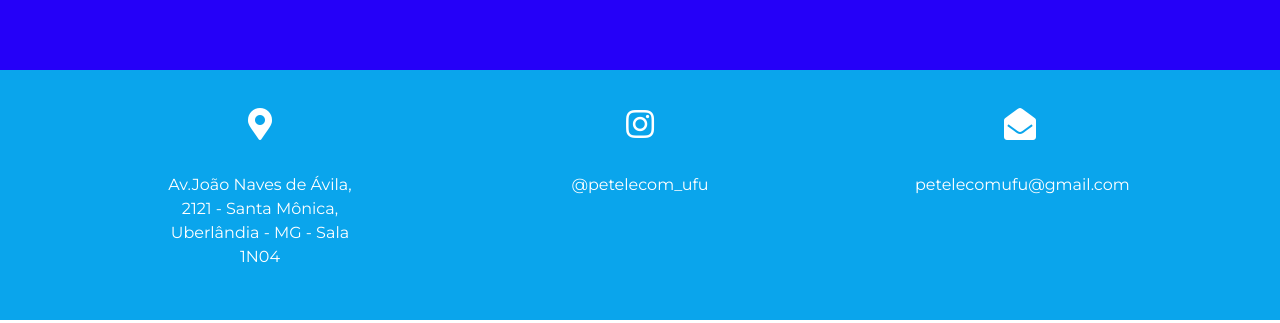
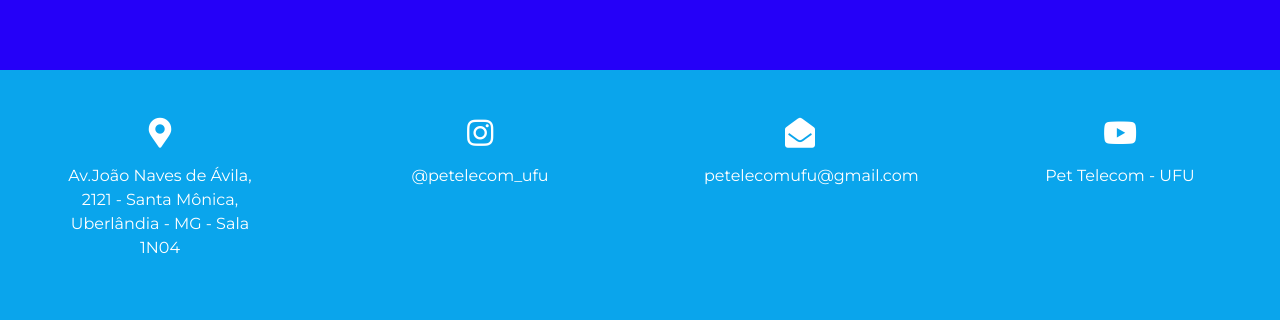
Before and after one commit to petelecom/petelecom.github.io, a plain HTML site: page website/sobre.html in a window 1280 px wide. Shown: the part 3914-4237 px from the top of the page. Drawn offline with nearby package versions, Linux system fonts and the light colour scheme.

Commit message:
update rodape

```diff
--- a/website/sobre.html
+++ b/website/sobre.html
@@ -137,30 +137,29 @@
     	</div>
     </section>
 
+    <section class="footer">
+      <div class="rodape">
+          <div class="item-rodape">
+            <i onclick=" window.open('https://goo.gl/maps/Lgv8ugSKPBS1HCKn8','_blank')" class="fas fa-map-marker-alt" style="cursor: pointer;"></i>
+            <p onclick=" window.open('https://goo.gl/maps/Lgv8ugSKPBS1HCKn8','_blank')" class="info-width text-white" style="font-size: 12pt;cursor: pointer;">Av.João Naves de Ávila, 2121 - Santa Mônica, Uberlândia - MG - Sala 1N04</p>
+          </div>
 
+          <div class="item-rodape">
+            <i onclick=" window.open('https://www.instagram.com/petelecom_ufu/','_blank')" class="fab fa-instagram " style="cursor: pointer;"></i>
+            <p onclick=" window.open('https://www.instagram.com/petelecom_ufu/','_blank')" class="info-width text-white " style="font-size: 12pt;cursor: pointer;">@petelecom_ufu</p>
+          </div>
 
-  <section id="footer" class="d-flex justify-content-center">
-    <div class="container rodape">
-      <div class="row">
+          <div class="item-rodape">
+            <i onclick=" window.open('mailto:petelecomufu@gmail.com','_blank')" class="fab fa fa-envelope-open" style="cursor: pointer;"></i>
+            <p onclick=" window.open('mailto:petelecomufu@gmail.com','_blank')" class="info-width text-white " style="font-size: 12pt;cursor: pointer; ">petelecomufu@gmail.com</p>
+          </div>
 
-        <div class="col-md-4 text-center">
-          <i onclick=" window.open('https://goo.gl/maps/Lgv8ugSKPBS1HCKn8','_blank')" class="fas fa-map-marker-alt footer-icon" style="cursor: pointer;"></i>
-          <p onclick=" window.open('https://goo.gl/maps/Lgv8ugSKPBS1HCKn8','_blank')" class="info-width mx-auto text-white" style="font-size: 12pt;cursor: pointer;">Av.João Naves de Ávila, 2121 - Santa Mônica, Uberlândia - MG - Sala 1N04</p>
-        </div>
-
-        <div class="col-md-4 text-center">
-          <i onclick=" window.open('https://www.instagram.com/petelecom_ufu/','_blank')" class="fab fa-instagram footer-icon" style="cursor: pointer;"></i>
-          <p onclick=" window.open('https://www.instagram.com/petelecom_ufu/','_blank')" class="info-width mx-auto text-white " style="font-size: 12pt;cursor: pointer;">@petelecom_ufu</p>
-        </div>
-
-        <div class="col-md-4 text-center">
-          <i onclick=" window.open('mailto:petelecomufu@gmail.com','_blank')" class="fab fa fa-envelope-open footer-icon" style="cursor: pointer;"></i>
-          <p onclick=" window.open('mailto:petelecomufu@gmail.com','_blank')" class="info-width mx-auto text-white " style="font-size: 12pt;cursor: pointer; ">petelecomufu@gmail.com</p>
-        </div>
-
+          <div class="item-rodape">
+            <i onclick=" window.open('https://www.youtube.com/pettelecomufu','_blank')" class="fab fa-youtube" style="cursor: pointer;"></i>
+            <p onclick=" window.open('https://www.youtube.com/pettelecomufu','_blank')" class="info-width text-white " style="font-size: 12pt;cursor: pointer; ">Pet Telecom - UFU</p>
+          </div>
       </div>
-  </div>
-  </section>
+    </section>
 
 
   <!-- Bootstrap's Javascript -->
--- a/website/style.css
+++ b/website/style.css
@@ -155,28 +155,40 @@ body {
 }
 
 /* Footer */
-#footer {
+.footer {
 	height: 250px;
 	width: 100%;
 	background-color: #0aa5ec;
 	padding-top: 20px;
 	padding-bottom: 0;
 	margin: 0 0 0 0;
-}
-.footer-icon {
-	font-size: 2rem;
-	color: #ffffff;
-	padding: 5% 3%;
+	display: flex;
+	flex-direction: column;
+	justify-content: center;
 }
 .rodape{
+	display: flex;
+	flex-direction: row;
+	justify-content: center;
+	align-items: center;
+}
+.item-rodape{
+	display: flex;
+	flex-direction: column;
+	align-items: center;
 	width: 100%;
 	height: 100%;
 }
+.rodape p{
+	color: white;
+	text-align: center;
+	font-size: 1em;
+}
+.rodape i{
+	font-size: 30px;
+	color: white;
+}
 
-.contact{
-	/* margin: 0 0 0 40%; */
-
-}
 /* Media Queries */
 @media only screen and (max-width: 768px) {
 
```
Also changed, not shown: website/index.html (+16 -15 lines).
